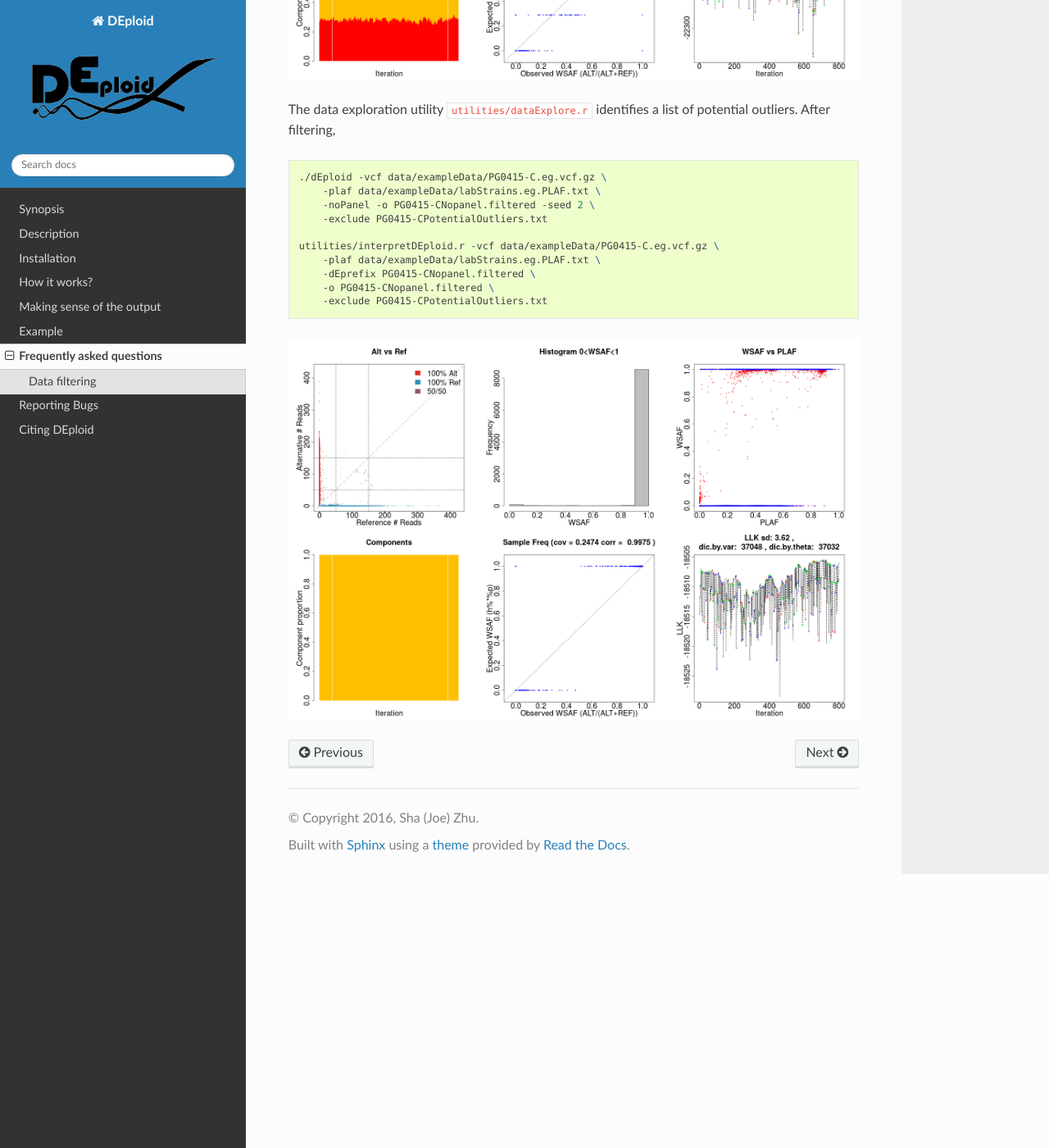
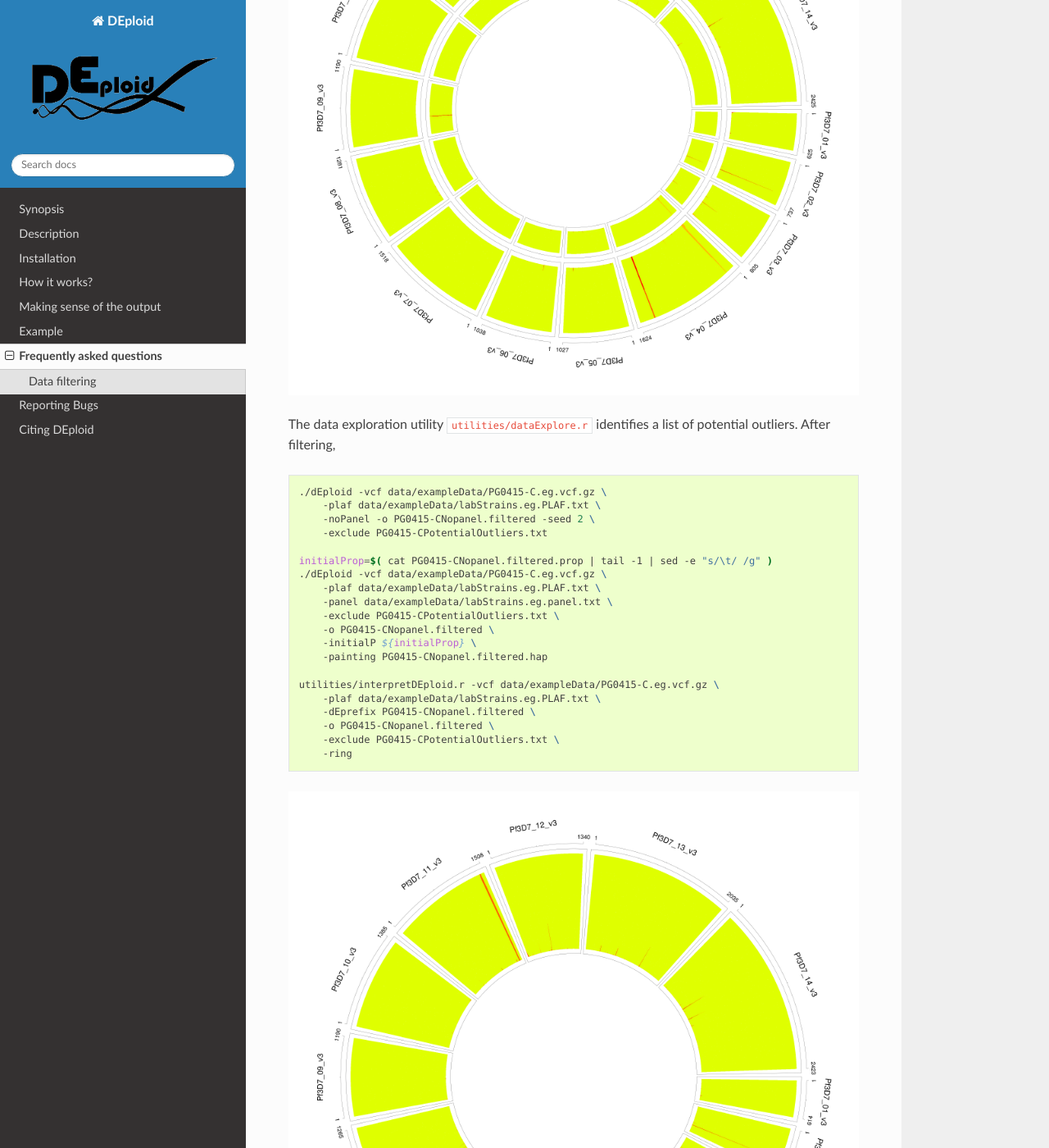
Before and after one commit to DEploid-dev/DEploid, a Sphinx documentation site: the page built from docs/FAQ.md, in a window 1280 px wide and 1400 px high, scrolled down 1475 px. Shown: the whole window at 82% size. Built offline with Sphinx 7.4.7 and the Read the Docs theme 2.0.0, drawn with Linux system fonts in a browser that asks for light colours; some of the changed text lies outside the part shown.

Commit message:
adding ring figureS

````diff
--- a/docs/FAQ.md
+++ b/docs/FAQ.md
@@ -20,13 +20,22 @@ We observe a small number of heterozygous sites with high coverage (marked as cr
     -plaf data/exampleData/labStrains.eg.PLAF.txt \
     -noPanel -o PG0415-CNopanel -seed 2
 
+initialProp=$( cat PG0415-CNopanel.prop | tail -1 | sed -e "s/\t/ /g" )
+./dEploid -vcf data/exampleData/PG0415-C.eg.vcf.gz \
+    -plaf data/exampleData/labStrains.eg.PLAF.txt \
+    -panel data/exampleData/labStrains.eg.panel.txt \
+    -o PG0415-CNopanel \
+    -initialP ${initialProp} \
+    -painting PG0415-CNopanel.hap
+
 utilities/interpretDEploid.r -vcf data/exampleData/PG0415-C.eg.vcf.gz \
     -plaf data/exampleData/labStrains.eg.PLAF.txt \
     -dEprefix PG0415-CNopanel \
-    -o PG0415-CNopanel
+    -o PG0415-CNopanel \
+    -ring
 
 ```
-![PG0415_noFilter](_static/PG0415-CNopanel.interpretDEploidFigure.1.png "PG0415-C deconvolution without filtering")
+![PG0415_noFilter](_static/PG0415-CNopanel.ring.png "PG0415-C deconvolution without filtering")
 
 The data exploration utility `utilities/dataExplore.r` identifies a list of potential outliers. After filtering,
 
@@ -36,10 +45,20 @@ The data exploration utility `utilities/dataExplore.r` identifies a list of pote
     -noPanel -o PG0415-CNopanel.filtered -seed 2 \
     -exclude PG0415-CPotentialOutliers.txt
 
+initialProp=$( cat PG0415-CNopanel.filtered.prop | tail -1 | sed -e "s/\t/ /g" )
+./dEploid -vcf data/exampleData/PG0415-C.eg.vcf.gz \
+    -plaf data/exampleData/labStrains.eg.PLAF.txt \
+    -panel data/exampleData/labStrains.eg.panel.txt \
+    -exclude PG0415-CPotentialOutliers.txt \
+    -o PG0415-CNopanel.filtered \
+    -initialP ${initialProp} \
+    -painting PG0415-CNopanel.filtered.hap
+
 utilities/interpretDEploid.r -vcf data/exampleData/PG0415-C.eg.vcf.gz \
     -plaf data/exampleData/labStrains.eg.PLAF.txt \
     -dEprefix PG0415-CNopanel.filtered \
     -o PG0415-CNopanel.filtered \
-    -exclude PG0415-CPotentialOutliers.txt
+    -exclude PG0415-CPotentialOutliers.txt \
+    -ring
 ```
-![PG0415_filtered](_static/PG0415-CNopanel.filtered.interpretDEploidFigure.1.png "PG0415-C deconvolution after filtering")
+![PG0415_filtered](_static/PG0415-CNopanel.filtered.ring.png "PG0415-C deconvolution after filtering")
````
Also changed, not shown: docs/_static/PG0390-CPanelExclude.ring.png (added), docs/_static/PG0415-CNopanel.filtered.ring.png (added), docs/_static/PG0415-CNopanel.ring.png (added).
